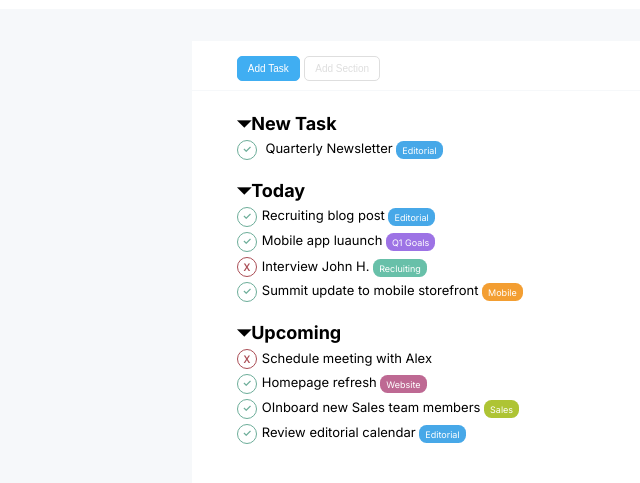
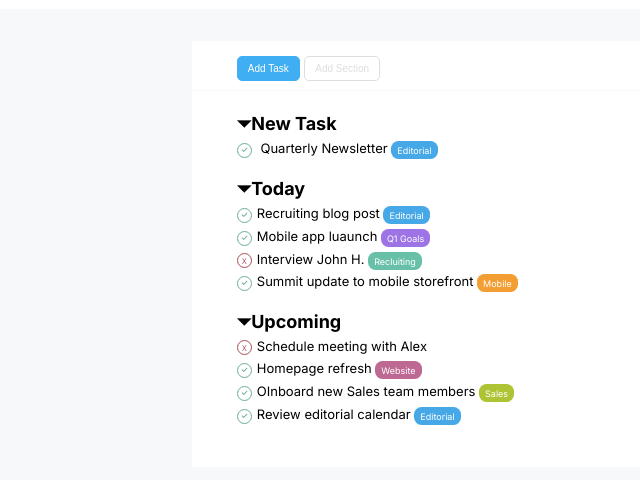
Before and after one commit to massimilianomiceli/html-css-toboolist, a plain HTML site: page index.html in a window 1280 px wide. Shown: the part 51-534 px from the top of the page, without its empty margins (0-640 px from the left). Drawn offline with Linux system fonts and the light colour scheme.

Commit message:
manca solo font da sistemare

```diff
--- a/css/style.css
+++ b/css/style.css
@@ -31,7 +31,7 @@ body{
 .sito-formattazione-generale{
     font-family: "Inter", sans-serif;
     background-color: #F6F8FA;
-    padding: 2.5% 15% 2.5% 15%;
+    padding: 2.5% 15% 1% 15%;
 }
 
 .sito-formattazione-contenuto{
@@ -75,7 +75,6 @@ li{
     border-width: 1.5px;
     border-style: solid;
     font-size: x-small;
-    font-weight: 10%;
 }
 
 .bottone-colore-azzurro{
@@ -97,15 +96,15 @@ li{
 .voce-simbolo-v{
     display: inline-block;
     margin-right: 5px;
-    height: 20px;
-    width: 20px;
-    padding: 2px 1px 2px 1px;
+    height: 15px;
+    width: 15px;
+    padding: 1px 1px 1px 1px;
     border-radius: 100%;
     border-width: 1.5px;
     border-style: solid;
     text-align: center;
-    font-weight: bolder;
-    font-size: 10px;
+    font-size: 8px;
+    font-weight: 900;
     border-color: #6CAD99;
     color: #6CAD99;
 }
@@ -113,15 +112,14 @@ li{
 .voce-simbolo-x{
     display: inline-block;
     margin-right: 5px;
-    height: 20px;
-    width: 20px;
-    padding: 2px 1px 2px 1px;
+    height: 15px;
+    width: 15px;
+    padding: 1px 1px 1px 1px;
     border-radius: 100%;
     border-width: 1.5px;
     border-style: solid;
     text-align: center;
-    font-weight: bolder;
-    font-size: 10px;
+    font-size: 8px;
     border-color: #AA4D55;
     color: #AA4D55;
 }
@@ -134,7 +132,6 @@ li{
     border-width: 1.5px;
     border-style: solid;
     font-size: xx-small;
-    font-weight: 10%;
     color: white;
     text-align: center;
 }
```
